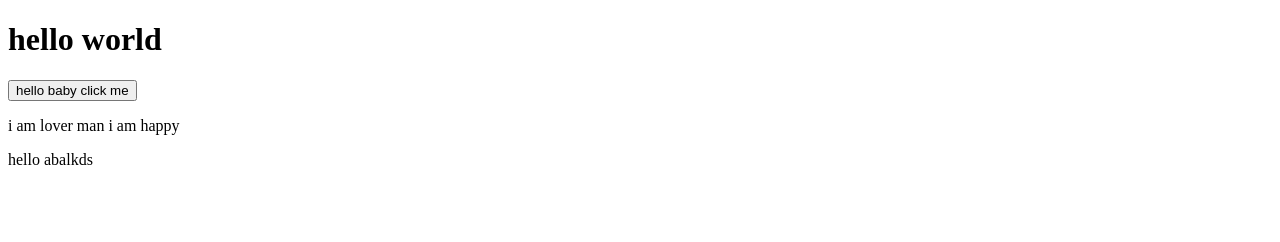
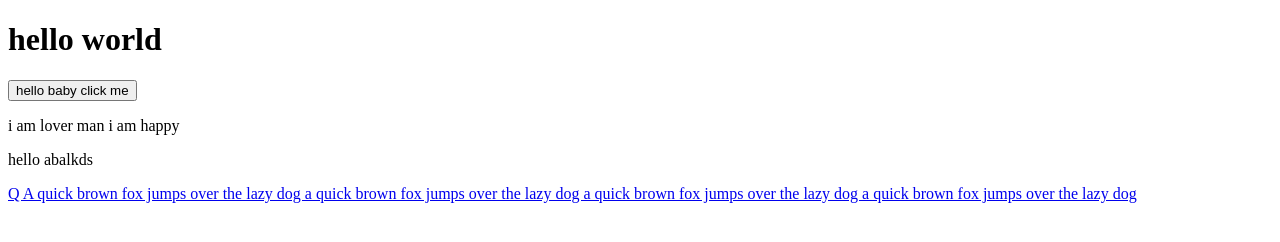
Before and after one commit to lolipop-coder/my-website, a plain HTML site: page index.html in a window 1280 px wide. Drawn offline with Linux system fonts and the light colour scheme.

Commit message:
almost done

```diff
--- a/index.html
+++ b/index.html
@@ -11,5 +11,6 @@
     <button>hello baby click me </button>
     <p>i am lover man i am happy</p>
     <p> hello abalkds </p>
+    <a href="#">Q A quick brown fox jumps over the lazy dog a quick brown fox jumps over the lazy dog a quick brown fox jumps over the lazy dog a quick brown fox jumps over the lazy dog </a>
 </body>
 </html>
```
